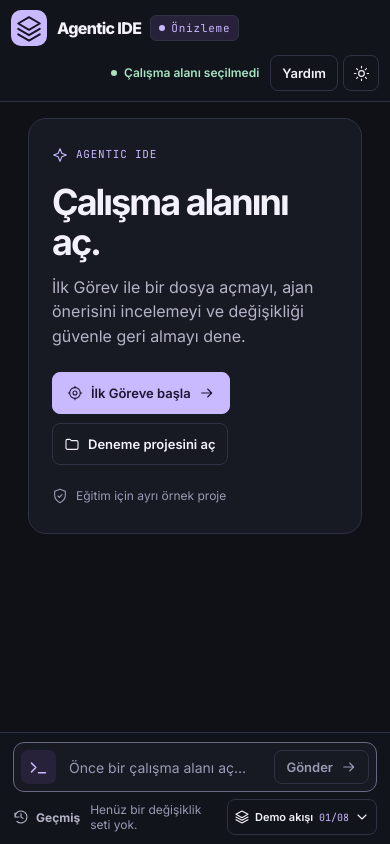
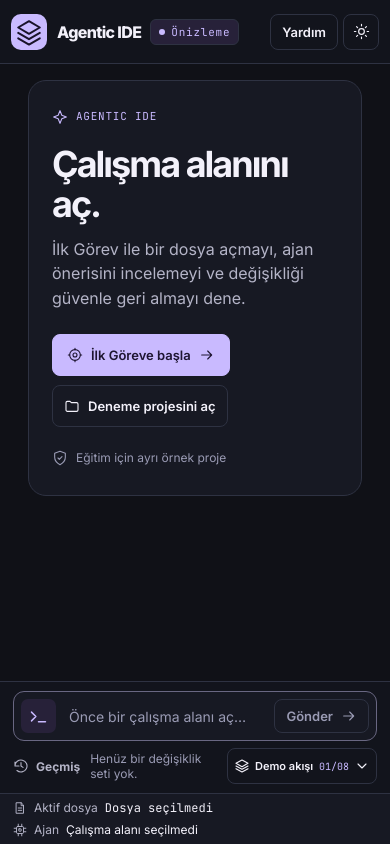
Before and after one commit to TurkishKEBAB/Agentic-Ide, a website built with Vite: page src/renderer/index.html in a window 390 px wide. Built offline with nearby package versions, Linux system fonts and the light colour scheme; files whose address does not match are found by name.

Commit message:
feat(editor): show persistent workspace status (#32) (#126)
Closes #32.

- Keeps the active relative file path and agent availability in a
persistent, accessible editor footer.
- Labels tutorial states as simulated and preserves the existing file
metadata and save feedback.
- Adds Windows Electron acceptance tests for empty, native, and tutorial
transitions.

Local checks passed on Windows. The evidence is in [the acceptance
record](docs/evidence/S2-issue-32-acceptance.md).

```diff
--- a/design-prototype/src/main.ts
+++ b/design-prototype/src/main.ts
@@ -73,6 +73,18 @@ app.innerHTML = `
         <div id="demo"></div>
       </div>
     </div>
+    <div class="workspace-status" role="status" aria-label="Editör durumu" aria-atomic="true">
+      <div class="workspace-status-file">
+        ${icon('file', 14)}
+        <span class="workspace-status-label">Aktif dosya</span>
+        <bdi id="status-file"></bdi>
+      </div>
+      <div class="workspace-status-agent">
+        ${icon('chip', 14)}
+        <span class="workspace-status-label">Ajan</span>
+        <span id="status-agent"></span>
+      </div>
+    </div>
   </footer>
   <dialog id="sheet" aria-labelledby="sheet-title"></dialog>
   <div id="live" class="sr-only" role="status" aria-live="polite"></div>
@@ -80,6 +92,8 @@ app.innerHTML = `
 
 const dialog = select<HTMLDialogElement>('#sheet');
 const intro = select('#intro');
+const statusFile = select('#status-file');
+const statusAgent = select('#status-agent');
 const state = new WorkspaceState();
 const nativeApi = (window as Window & { agentIde?: NativeWorkspaceApi }).agentIde;
 const native = nativeApi ? new NativeFiles(nativeApi) : null;
@@ -181,7 +195,7 @@ function bootEditor(): Promise<void> {
       renderEditorHead();
       renderWorkset();
       renderPlanPanels();
-      renderAgentStatus();
+      renderWorkspaceStatus();
       renderTutorial();
     });
     codeEditor.theme(light);
@@ -248,6 +262,7 @@ function renderWorkView(): void {
   workView.dataset.view = snapshot ? 'intent' : view;
   select('#main').dataset.editor = String(open && view === 'editor' && !snapshot);
   intro.hidden = open;
+  renderWorkspaceStatus();
   if (!open) return;
   renderWorkspaceCrumb();
   renderViewTabs();
@@ -306,7 +321,7 @@ function showSheet(title: string, body: string, kind = '', restore?: () => void)
   if (!dialog.open) returnSheetFocus = restore ?? captureFocus(focusEditor);
   sheetKind = kind;
   dialog.className = kind ? `sheet-${kind}` : '';
-  dialog.innerHTML = `<header class="sheet-head"><div><h2 id="sheet-title">${escapeHtml(title)}</h2>${workspaceOpen() ? `<p class="sheet-context">${escapeHtml(activePath || 'Çalışma alanı')} · ${agentStatus()}</p>` : ''}</div>${iconButton('close-sheet', 'Pencereyi kapat', 'close')}</header><div class="sheet-body">${body}</div>`;
+  dialog.innerHTML = `<header class="sheet-head"><div><h2 id="sheet-title">${escapeHtml(title)}</h2>${workspaceOpen() ? `<p class="sheet-context">${escapeHtml(activePath || 'Çalışma alanı')} · Ajan ${agentStatus()}</p>` : ''}</div>${iconButton('close-sheet', 'Pencereyi kapat', 'close')}</header><div class="sheet-body">${body}</div>`;
   if (!dialog.open) dialog.showModal();
   else dialog.querySelector<HTMLElement>('[data-act="close-sheet"]')?.focus();
   renderTutorial();
@@ -333,12 +348,10 @@ function render(): void {
   renderWorkspaceCrumb();
   renderViewTabs();
   select('#workspace-mode').innerHTML = `<span class="dot"></span> ${workspaceMode === 'local' ? 'Masaüstü' : open ? 'Deneme' : native ? 'Masaüstü' : 'Önizleme'}`;
-  select('#header-actions').innerHTML = `<span class="agent-state" id="agent-status"></span>
-    ${workspaceMode === 'practice' && native?.name ? button('return-local', 'Yerel projeye dön', { glyph: 'folder', className: 'ghost' }) : ''}
+  select('#header-actions').innerHTML = `${workspaceMode === 'practice' && native?.name ? button('return-local', 'Yerel projeye dön', { glyph: 'folder', className: 'ghost' }) : ''}
     ${workspaceMode === 'practice' && open ? button('model', state.model === 'local' ? 'Yerel model' : 'Bulut modeli', { glyph: state.model === 'local' ? 'chip' : 'cloud', suffix: 'chevron', className: 'model-button ghost' }) : ''}
     ${button('help', 'Yardım', { glyph: 'note', className: 'ghost help-button' })}
     ${iconButton('theme', light ? 'Koyu temaya geç' : 'Açık temaya geç', light ? 'moon' : 'sun')}`;
-  renderAgentStatus();
   const input = commandInput;
   input.disabled = !open;
   input.placeholder = open ? (workspaceMode === 'local' ? '@dosya ara veya /komut çalıştır…' : 'Bir istek yaz, @dosya ara veya /komut çalıştır…') : 'Önce bir çalışma alanı aç…';
@@ -369,19 +382,22 @@ function render(): void {
 }
 
 function agentStatus(): string {
-  if (workspaceMode === 'local') return 'Yerel düzenleme';
-  // There is no real agent yet; only the practice project runs the simulated one.
+  if (workspaceMode === 'local') return 'Kullanılamıyor';
   if (!state.open) return 'Çalışma alanı seçilmedi';
-  if (snapshot) return 'Geçmiş görüntüleniyor';
-  if (state.approval) return 'Uygulama bekliyor';
-  if (state.planStale) return 'Plan güncelliğini yitirdi';
-  return state.plan && !state.completed ? 'İnceleme bekliyor' : 'Deneme ajanı hazır';
+  if (snapshot) return 'Deneme · Geçmiş görüntüleniyor';
+  if (state.approval) return 'Deneme · Uygulama bekliyor';
+  if (state.planStale) return 'Deneme · Plan güncelliğini yitirdi';
+  return state.plan && !state.completed ? 'Deneme · İnceleme bekliyor' : 'Deneme · Hazır';
 }
 
-function renderAgentStatus(): void {
-  select('#agent-status').innerHTML = `<span class="dot"></span> ${agentStatus()}`;
+function renderWorkspaceStatus(): void {
+  const path = activePath || 'Dosya seçilmedi';
+  const agent = agentStatus();
+  if (statusFile.textContent !== path) statusFile.textContent = path;
+  if (statusFile.title !== activePath) statusFile.title = activePath;
+  if (statusAgent.textContent !== agent) statusAgent.textContent = agent;
   const context = dialog.querySelector('.sheet-context');
-  if (context) context.textContent = `${activePath} · ${agentStatus()}`;
+  if (context) context.textContent = `${activePath || 'Çalışma alanı'} · Ajan ${agent}`;
 }
 
 function renderWorkspaceCrumb(): void {
@@ -818,7 +834,7 @@ function showReview(path?: string, focus?: string): void {
   if (demoStep !== 7) demoStep = 5;
   state.markReviewed(change.path);
   renderPlanPanels();
-  renderAgentStatus();
+  renderWorkspaceStatus();
   select('#workflow').innerHTML = workflowView(plan, state.approval ? 4 : 2);
   renderDock();
   showSheet('Diff incelemesi', reviewView(state, plan, change, reviewMode), 'review', restore);
@@ -994,7 +1010,6 @@ function setView(next: 'editor' | 'intent'): void {
   view = next;
   renderWorkView();
   renderDock();
-  renderAgentStatus();
   select('#main').scrollTop = 0;
   document.querySelector<HTMLElement>(`[data-act="view-${next}"]`)?.focus();
 }
--- a/design-prototype/src/style.css
+++ b/design-prototype/src/style.css
@@ -69,6 +69,20 @@ h3 { font-size: 14px; }
 p { line-height: 1.55; }
 .dock { background: var(--inset); border-top: 1px solid var(--line); }
 .dock-inner { padding: 12px 0; }
+.workspace-status {
+  display: grid;
+  grid-template-columns: minmax(0, 1fr) auto;
+  align-items: center;
+  gap: 4px 16px;
+  padding: 5px clamp(13px, 2.5vw, 32px);
+  border-top: 1px solid var(--line);
+  background: var(--surface);
+  font-size: 12px;
+  line-height: 1.5;
+}
+.workspace-status-file, .workspace-status-agent { display: flex; align-items: center; gap: 7px; }
+.workspace-status-label, .workspace-status svg { flex-shrink: 0; color: var(--muted); }
+.workspace-status-file bdi { overflow: hidden; text-overflow: ellipsis; white-space: nowrap; font-family: var(--mono); }
 :focus-visible { outline: 2px solid var(--accent); outline-offset: 3px; }
 
 [hidden] { display: none !important; }
@@ -104,7 +118,6 @@ svg { flex: 0 0 auto; }
 .header-workspace { margin-left: 4px; padding-left: 18px; border-left: 1px solid var(--line); }
 .workspace-button { background: transparent; border-color: transparent; color: var(--muted); }
 .header-actions { display: flex; align-items: center; gap: 9px; margin-left: auto; }
-.agent-state { display: flex; align-items: center; gap: 7px; color: var(--green); padding-inline: 6px; white-space: nowrap; font-size: 12px; font-weight: 560; }
 .command { min-width: 0; display: flex; gap: 10px; align-items: center; padding: 7px; background: var(--surface); border: 1px solid var(--strong-line); border-radius: 11px; }
 .command:focus-within { border-color: var(--accent); }
 .command-icon { display: grid; place-items: center; width: 35px; height: 34px; color: var(--accent); border-radius: 7px; background: var(--accent-bg); flex-shrink: 0; }
@@ -506,7 +519,7 @@ button.compact-notice:hover { border-color: var(--amber); }
 .sheet-head > div { min-width: 0; }
 @media (max-width: 460px) {
   .flow-bar .workset-label { flex-basis: auto; }
-  .topbar .agent-state { max-width: 43vw; white-space: normal; line-height: 1.2; }
+  .workspace-status { grid-template-columns: minmax(0, 1fr); }
 }
 .page { padding-top: 19px; padding-bottom: 16px; }
 .intent { margin-bottom: 13px; }
@@ -616,7 +629,6 @@ button.compact-notice:hover { border-color: var(--amber); }
   .brand { gap: 7px; font-size: 14px; }
   .brand img { width: 28px; height: 28px; }
   .topbar .button, .topbar .icon-button, .topbar .view-tabs button { min-height: 28px; padding-block: 3px; }
-  .topbar .agent-state { padding-inline: 3px; }
   .workspace-name { max-width: 90px; }
   .dock-inner { padding-block: 5px; }
   .command { padding: 4px; }
```
Also changed, not shown: docs/evidence/S2-issue-32-acceptance.md (added, +20 -0 lines), tests/e2e/workspace.e2e.ts (+52 -0 lines).
